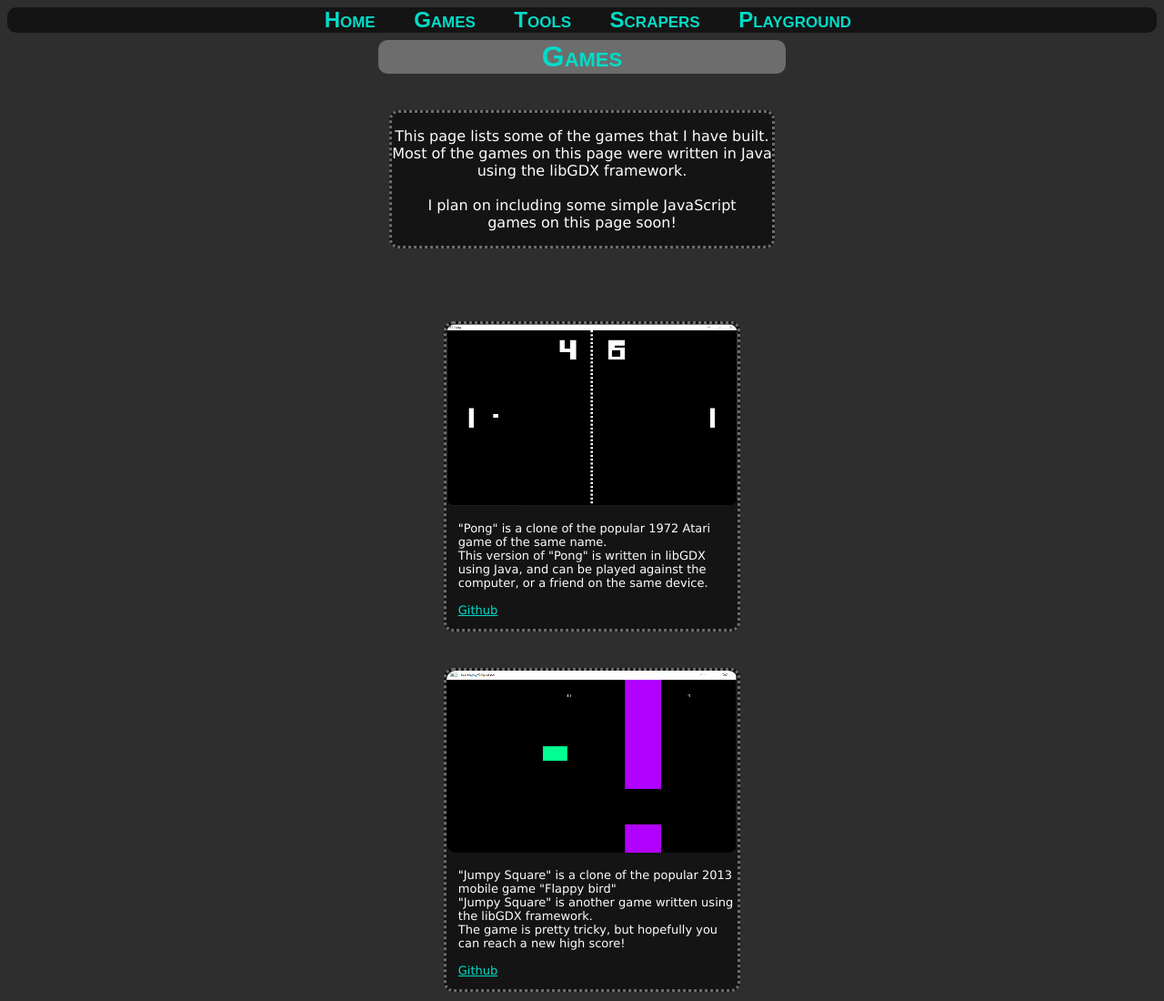
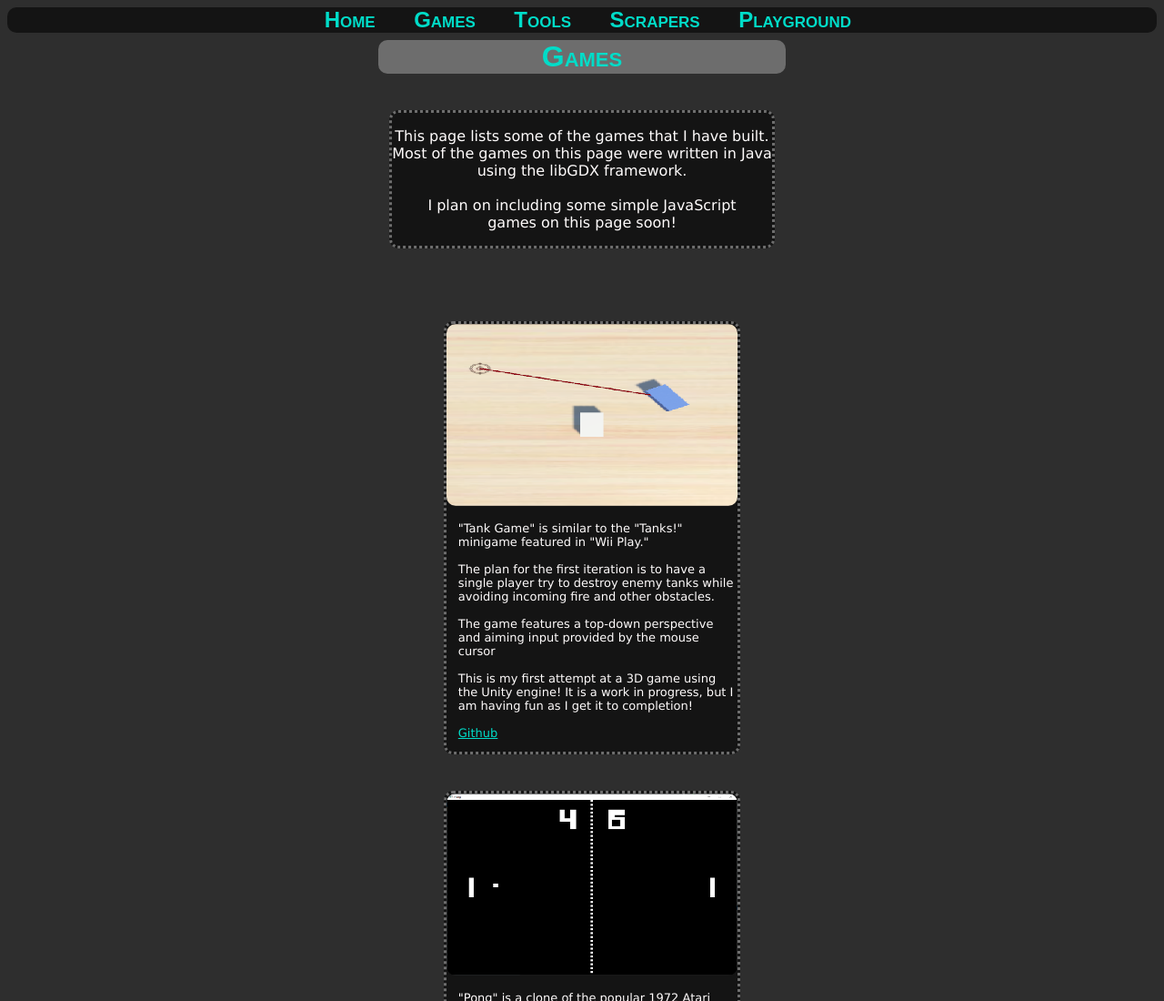
Before and after one commit to desobob11/desobob11.github.io, a plain HTML site: page games.html in a window 1280 px wide. Shown: the top 1100 px of the page at 91% size. Drawn offline with Linux system fonts and the light colour scheme.

Commit message:
Added TankGame

```diff
--- a/games.html
+++ b/games.html
@@ -57,7 +57,33 @@
 
     </p>
 </div>
+<div class="preview">
+    <img src="tankgame.PNG" class = "thumbnail"></img>
+    <p>
+    "Tank Game" is similar to the "Tanks!" minigame featured in "Wii Play."
 
+    <br>
+    <br>
+    The plan for the first iteration is to have a single player
+    try to destroy enemy tanks while avoiding incoming fire
+    and other obstacles.
+
+    <br>
+    <br>
+    The game features a top-down perspective and aiming input provided
+    by the mouse cursor
+    <br>
+    <br>
+    This is my first attempt at a 3D game using the Unity engine!
+    It is a work in progress, but I am having fun as I get it
+    to completion!
+    <br>
+    <br>
+    <a href="https://github.com/desobob11/TankGame" target="_blank">
+            Github
+    </a>
+ </p>
+</div>
 <div class="preview">
     <img src="Pong.png" class = "thumbnail"></img>
     <p>
```
Also changed, not shown: js_playground.html (+20 -1 lines), tankgame.PNG (added).
